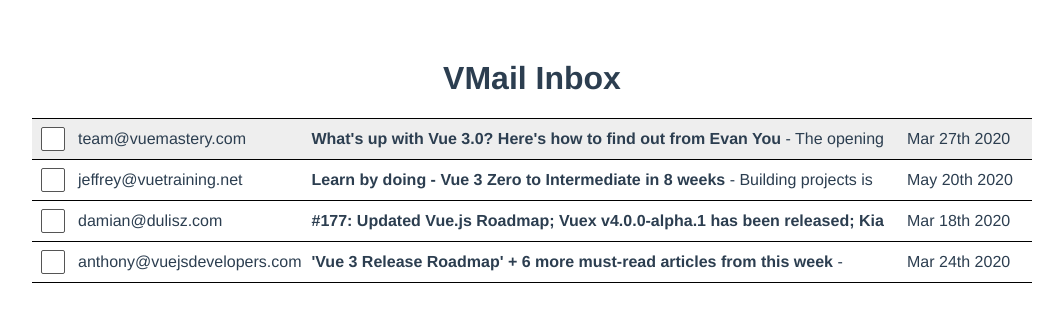
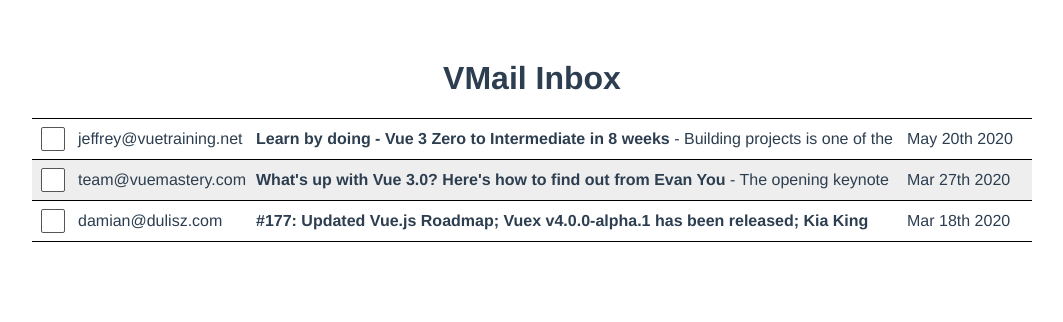
Before and after one commit to yxj0312/build-gmail-clone-with-vue-3, a Vue app: page / in a window 1280 px wide. Shown: the top 322 px of the page, without its empty margins (108-1171 px from the left). Built offline with nearby package versions, Linux system fonts and the light colour scheme.

Commit message:
sort and filter emails

```diff
--- a/src/App.vue
+++ b/src/App.vue
@@ -3,7 +3,7 @@
 
   <table class="mail-table">
     <tbody>
-      <tr v-for="email in emails"
+      <tr v-for="email in unarchivedEmails"
         :key="email.id"
         :class="['clickable', email.read ? 'read' : '' ]"
         @click="email.read = true">
@@ -64,6 +64,17 @@ export default {
           "read": false
         }
       ]
+    }
+  },
+  computed: {
+    sortedEmails() {
+      return this.emails.sort((e1, e2) => {
+         return e1.sentAt < e2.sentAt ? 1 : -1
+      })
+    },
+
+    unarchivedEmails() {
+      return this.sortedEmails.filter(e => !e.archived)
     }
   }
 };
```
